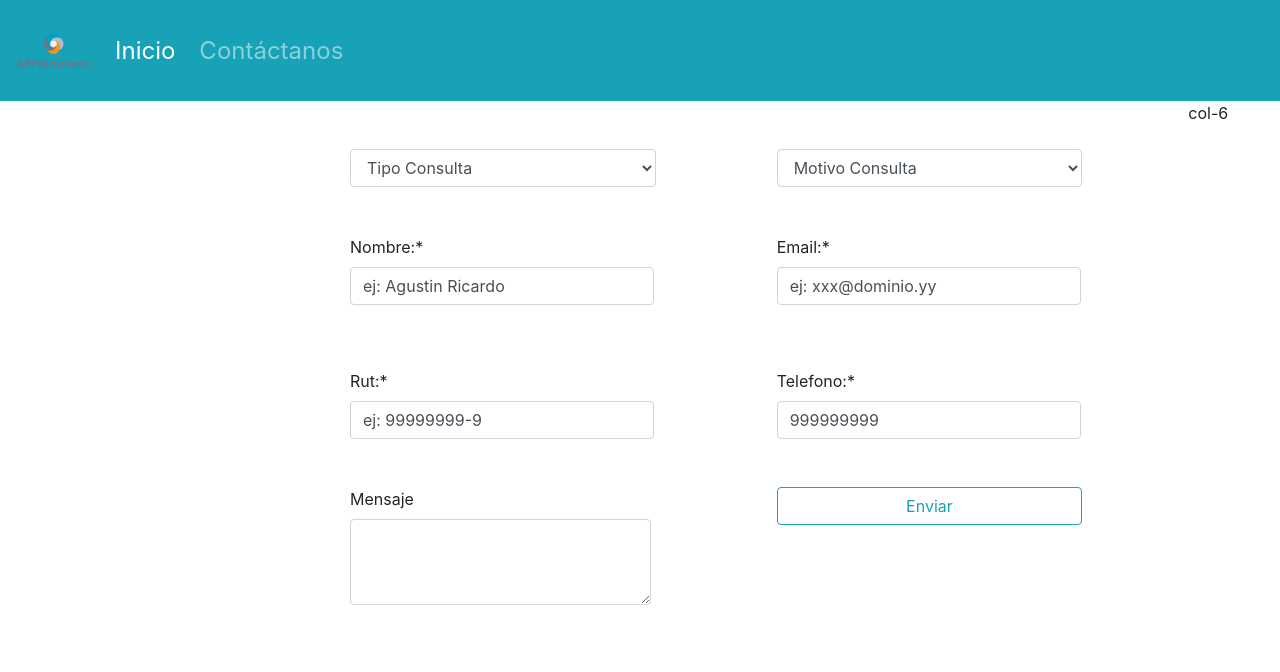
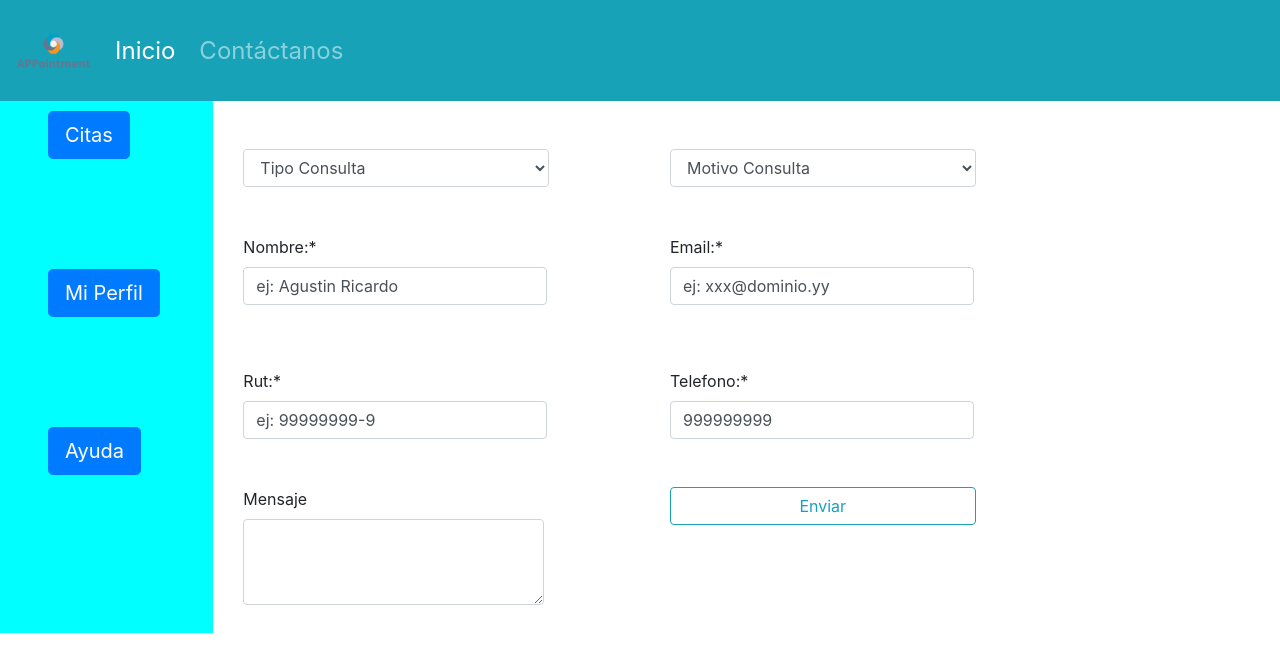
Before and after one commit to hectorveas/APPointment, an Angular app: page /ayuda-screen in a window 1280 px wide. Shown: the top 672 px of the page. Built offline with nearby package versions, Linux system fonts and the light colour scheme.

Commit message:
respaldo ayuda-screen con barra lateral izquierda

```diff
--- a/src/app/app.module.ts
+++ b/src/app/app.module.ts
@@ -9,6 +9,7 @@ import { InicioSesionScreenComponent } from './screens/inicio-sesion-screen/inic
 import { RegistrarseScreenComponent } from './screens/registrarse-screen/registrarse-screen.component';
 import { MenuScreenComponent } from './screens/menu-screen/menu-screen.component';
 import { AyudaScreenComponent } from './screens/ayuda-screen/ayuda-screen.component';
+import { NavVarIzqComponent } from './nav-var-izq/nav-var-izq.component';
 
 @NgModule({
   declarations: [
@@ -19,6 +20,7 @@ import { AyudaScreenComponent } from './screens/ayuda-screen/ayuda-screen.compon
     RegistrarseScreenComponent,
     MenuScreenComponent,
     AyudaScreenComponent,
+    NavVarIzqComponent,
   ],
   imports: [
     BrowserModule,
--- /dev/null
+++ b/src/app/nav-var-izq/nav-var-izq.component.css
@@ -0,0 +1,3 @@
+.row {
+  margin-bottom: 60%;
+}
--- /dev/null
+++ b/src/app/nav-var-izq/nav-var-izq.component.html
@@ -0,0 +1,9 @@
+  <div class="row">
+    <button type="button" class="btn btn-primary btn-lg ml-5">Citas</button>
+  </div>
+  <div class="row">
+    <button type="button" class="btn btn-primary btn-lg ml-5">Mi Perfil</button>
+  </div>
+  <div class="row">
+    <button type="button" class="btn btn-primary btn-lg ml-5">Ayuda</button>
+  </div>
--- /dev/null
+++ b/src/app/nav-var-izq/nav-var-izq.component.less
@@ -0,0 +1,3 @@
+.row{
+    margin-bottom: 60%;
+}
--- /dev/null
+++ b/src/app/nav-var-izq/nav-var-izq.component.ts
@@ -0,0 +1,15 @@
+import { Component, OnInit } from '@angular/core';
+
+@Component({
+  selector: 'app-nav-var-izq',
+  templateUrl: './nav-var-izq.component.html',
+  styleUrls: ['./nav-var-izq.component.less']
+})
+export class NavVarIzqComponent implements OnInit {
+
+  constructor() { }
+
+  ngOnInit(): void {
+  }
+
+}
--- a/src/app/screens/ayuda-screen/ayuda-screen.component.html
+++ b/src/app/screens/ayuda-screen/ayuda-screen.component.html
@@ -3,14 +3,18 @@
 
     <div class="row">
         <!--izquierda-->
-        <div class="col-3">
 
+        <div class="col-2 text-center pb-5" style="background-color: aqua; padding-top: 10px;">
+            <app-nav-var-izq></app-nav-var-izq>
         </div>
         <!--MEDIO-->
         <div class="col-4">
             <div class="container mce-text-center">
                 <select class="form-control col-md-10 mt-5 ">
                     <option>Tipo Consulta</option>
+                    <option>Tipo Consulta 1</option>
+                    <option>Tipo Consulta 2</option>
+
                   </select>
                 <div class="form-row mt-5">
                     <div class="col-md-10 mb-3">
@@ -37,6 +41,8 @@
             <div class="container mce-text-center">
                 <select class="form-control col-md-10 mt-5 ">
                     <option>Motivo Consulta</option>
+                    <option>Motivo Consulta 1</option>
+                    <option>Motivo Consulta 2</option>
                   </select>
                 <div class="form-row mt-5">
                     <div class="col-md-10 mb-3">
@@ -56,7 +62,7 @@
 
 
         </div>
-        <div class="col-1">col-6</div>
+        <div class="col-2"></div>
 
     </div>
 
```
Also changed, not shown: 1 other file (tests, documents, lock files or other folders).
